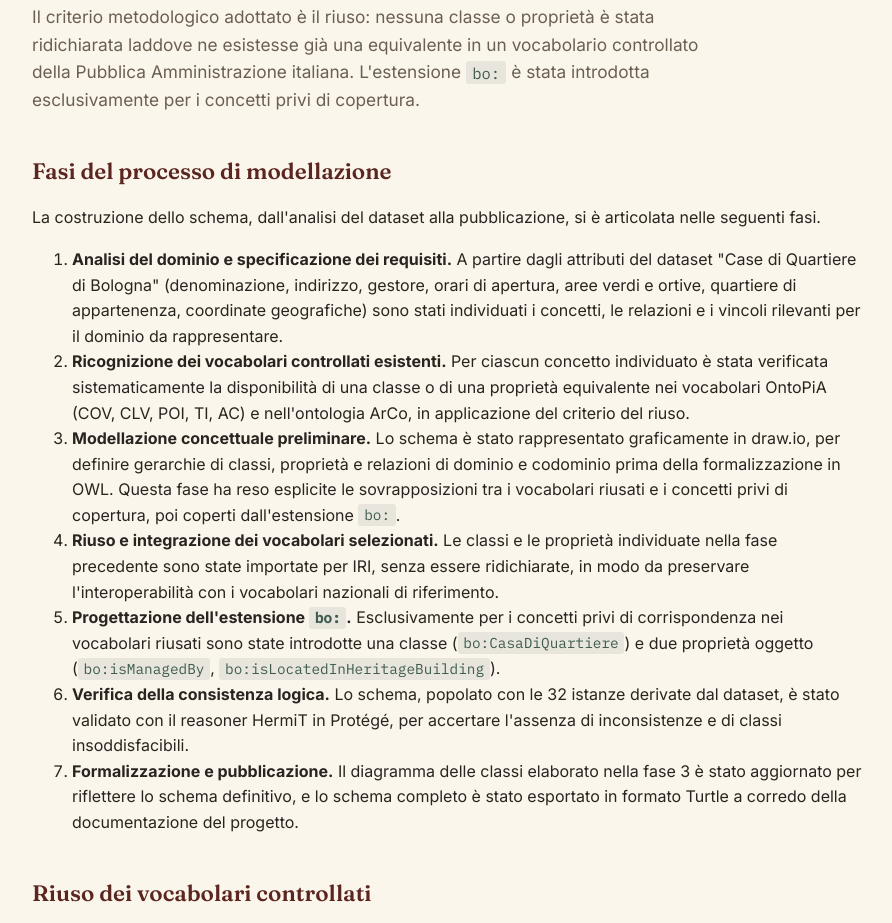
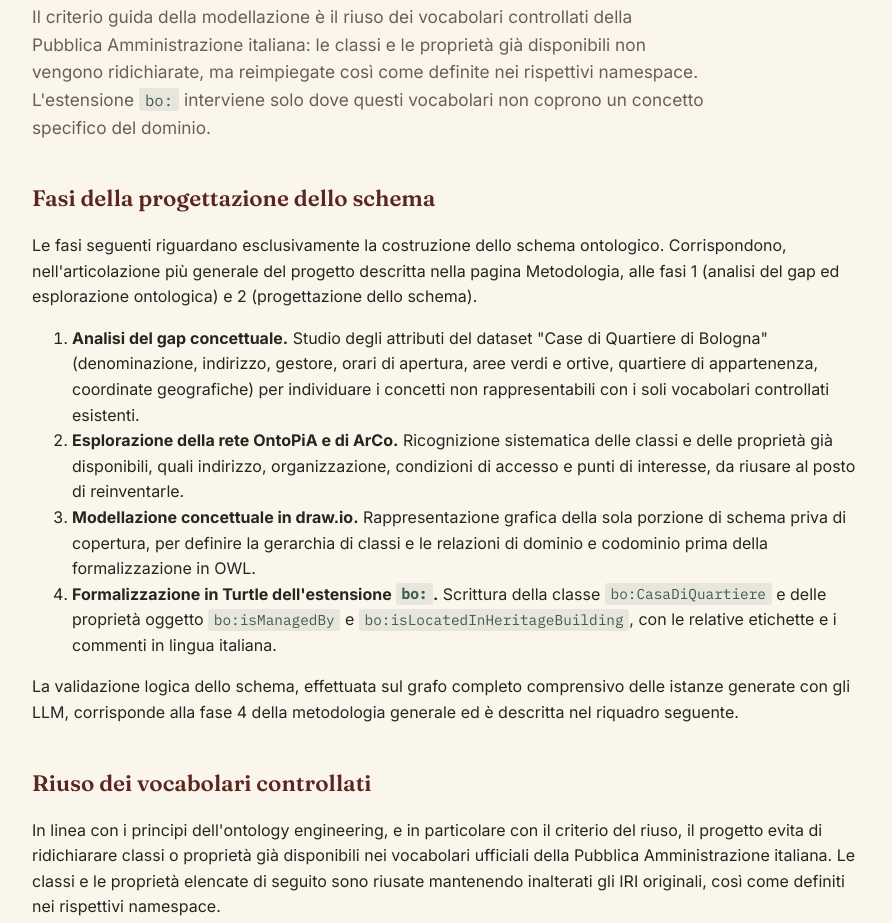
Before and after one commit to eletfn/case-di-quartiere-bologna2, a plain HTML site: page ontology.html in a window 1280 px wide. Shown: the part 257-1180 px from the top of the page, without its empty margins (192-1084 px from the left). Drawn offline with Linux system fonts and the light colour scheme.

Commit message:
Update ontology.html

```diff
--- a/ontology.html
+++ b/ontology.html
@@ -30,19 +30,17 @@
 <main class="page">
     <span class="eyebrow">Ontologia</span>
     <h1 class="page-title">Processo di modellazione dell'ontologia</h1>
-    <p class="lede">Il criterio metodologico adottato è il riuso: nessuna classe o proprietà è stata ridichiarata laddove ne esistesse già una equivalente in un vocabolario controllato della Pubblica Amministrazione italiana. L'estensione <code>bo:</code> è stata introdotta esclusivamente per i concetti privi di copertura.</p>
+    <p class="lede">Il criterio guida della modellazione è il riuso dei vocabolari controllati della Pubblica Amministrazione italiana: le classi e le proprietà già disponibili non vengono ridichiarate, ma reimpiegate così come definite nei rispettivi namespace. L'estensione <code>bo:</code> interviene solo dove questi vocabolari non coprono un concetto specifico del dominio.</p>
 
-    <h2>Fasi del processo di modellazione</h2>
-    <p>La costruzione dello schema, dall'analisi del dataset alla pubblicazione, si è articolata nelle seguenti fasi.</p>
+    <h2>Fasi della progettazione dello schema</h2>
+    <p>Le fasi seguenti riguardano esclusivamente la costruzione dello schema ontologico. Corrispondono, nell'articolazione più generale del progetto descritta nella pagina <a href="methodology.html">Metodologia</a>, alle fasi 1 (analisi del gap ed esplorazione ontologica) e 2 (progettazione dello schema).</p>
     <ol>
-      <li><strong>Analisi del dominio e specificazione dei requisiti.</strong> A partire dagli attributi del dataset "Case di Quartiere di Bologna" (denominazione, indirizzo, gestore, orari di apertura, aree verdi e ortive, quartiere di appartenenza, coordinate geografiche) sono stati individuati i concetti, le relazioni e i vincoli rilevanti per il dominio da rappresentare.</li>
-      <li><strong>Ricognizione dei vocabolari controllati esistenti.</strong> Per ciascun concetto individuato è stata verificata sistematicamente la disponibilità di una classe o di una proprietà equivalente nei vocabolari OntoPiA (COV, CLV, POI, TI, AC) e nell'ontologia ArCo, in applicazione del criterio del riuso.</li>
-      <li><strong>Modellazione concettuale preliminare.</strong> Lo schema è stato rappresentato graficamente in draw.io, per definire gerarchie di classi, proprietà e relazioni di dominio e codominio prima della formalizzazione in OWL. Questa fase ha reso esplicite le sovrapposizioni tra i vocabolari riusati e i concetti privi di copertura, poi coperti dall'estensione <code>bo:</code>.</li>
-      <li><strong>Riuso e integrazione dei vocabolari selezionati.</strong> Le classi e le proprietà individuate nella fase precedente sono state importate per IRI, senza essere ridichiarate, in modo da preservare l'interoperabilità con i vocabolari nazionali di riferimento.</li>
-      <li><strong>Progettazione dell'estensione <code>bo:</code>.</strong> Esclusivamente per i concetti privi di corrispondenza nei vocabolari riusati sono state introdotte una classe (<code>bo:CasaDiQuartiere</code>) e due proprietà oggetto (<code>bo:isManagedBy</code>, <code>bo:isLocatedInHeritageBuilding</code>).</li>
-      <li><strong>Verifica della consistenza logica.</strong> Lo schema, popolato con le 32 istanze derivate dal dataset, è stato validato con il reasoner HermiT in Protégé, per accertare l'assenza di inconsistenze e di classi insoddisfacibili.</li>
-      <li><strong>Formalizzazione e pubblicazione.</strong> Il diagramma delle classi elaborato nella fase 3 è stato aggiornato per riflettere lo schema definitivo, e lo schema completo è stato esportato in formato Turtle a corredo della documentazione del progetto.</li>
+      <li><strong>Analisi del gap concettuale.</strong> Studio degli attributi del dataset "Case di Quartiere di Bologna" (denominazione, indirizzo, gestore, orari di apertura, aree verdi e ortive, quartiere di appartenenza, coordinate geografiche) per individuare i concetti non rappresentabili con i soli vocabolari controllati esistenti.</li>
+      <li><strong>Esplorazione della rete OntoPiA e di ArCo.</strong> Ricognizione sistematica delle classi e delle proprietà già disponibili, quali indirizzo, organizzazione, condizioni di accesso e punti di interesse, da riusare al posto di reinventarle.</li>
+      <li><strong>Modellazione concettuale in draw.io.</strong> Rappresentazione grafica della sola porzione di schema priva di copertura, per definire la gerarchia di classi e le relazioni di dominio e codominio prima della formalizzazione in OWL.</li>
+      <li><strong>Formalizzazione in Turtle dell'estensione <code>bo:</code>.</strong> Scrittura della classe <code>bo:CasaDiQuartiere</code> e delle proprietà oggetto <code>bo:isManagedBy</code> e <code>bo:isLocatedInHeritageBuilding</code>, con le relative etichette e i commenti in lingua italiana.</li>
     </ol>
+    <p>La validazione logica dello schema, effettuata sul grafo completo comprensivo delle istanze generate con gli LLM, corrisponde alla fase 4 della metodologia generale ed è descritta nel riquadro seguente.</p>
 
     <h2>Riuso dei vocabolari controllati</h2>
     <p>In linea con i principi dell'ontology engineering, e in particolare con il criterio del riuso, il progetto evita di ridichiarare classi o proprietà già disponibili nei vocabolari ufficiali della Pubblica Amministrazione italiana. Le classi e le proprietà elencate di seguito sono riusate mantenendo inalterati gli IRI originali, così come definiti nei rispettivi namespace.</p>
@@ -88,10 +86,10 @@
     rdfs:range arco:ArchitecturalOrLandscapeHeritage ;
     rdfs:label "è ubicata nell'edificio storico"@it .</code></pre>
 
-    <div class="note ok">La consistenza logica dello schema, comprensivo delle 32 istanze, è stata verificata con il reasoner <strong>HermiT</strong> in Protégé (fase 6 del processo di modellazione): non sono state rilevate inconsistenze. Per il dettaglio delle verifiche si rimanda alla pagina <a href="challenges.html">Sfide</a>.</div>
+    <div class="note ok">Una volta unito alle istanze generate dagli LLM (si veda la pagina <a href="llm.html">LLM</a>), il grafo completo (schema più 32 istanze) è stato caricato in Protégé e validato con il reasoner <strong>HermiT</strong>: non sono state rilevate inconsistenze logiche. Per il dettaglio delle verifiche si rimanda alla pagina <a href="challenges.html">Sfide</a>.</div>
 
     <h2>Diagramma delle classi</h2>
-    <p>Il diagramma delle classi, elaborato in draw.io nella fase di modellazione concettuale preliminare e successivamente aggiornato per riflettere lo schema definitivo, è riportato di seguito:</p>
+    <p>Il diagramma delle classi, elaborato in draw.io nella fase di modellazione concettuale (fase 3) e successivamente aggiornato per riflettere lo schema definitivo, è riportato di seguito:</p>
     <!-- Sostituire con il diagramma reale: esportare da draw.io come PNG/SVG e caricarlo in questa cartella -->
     <img src="ontology-diagram.png" alt="Diagramma delle classi e delle proprietà dell'ontologia, elaborato in draw.io" style="width:100%; border-radius:8px; border:1px solid var(--line);">
     <div class="todo">Sostituire ontology-diagram.png con l'esportazione reale del diagramma draw.io (File → Export as → PNG/SVG), caricando il file in questa stessa cartella del sito con lo stesso nome.</div>
```
